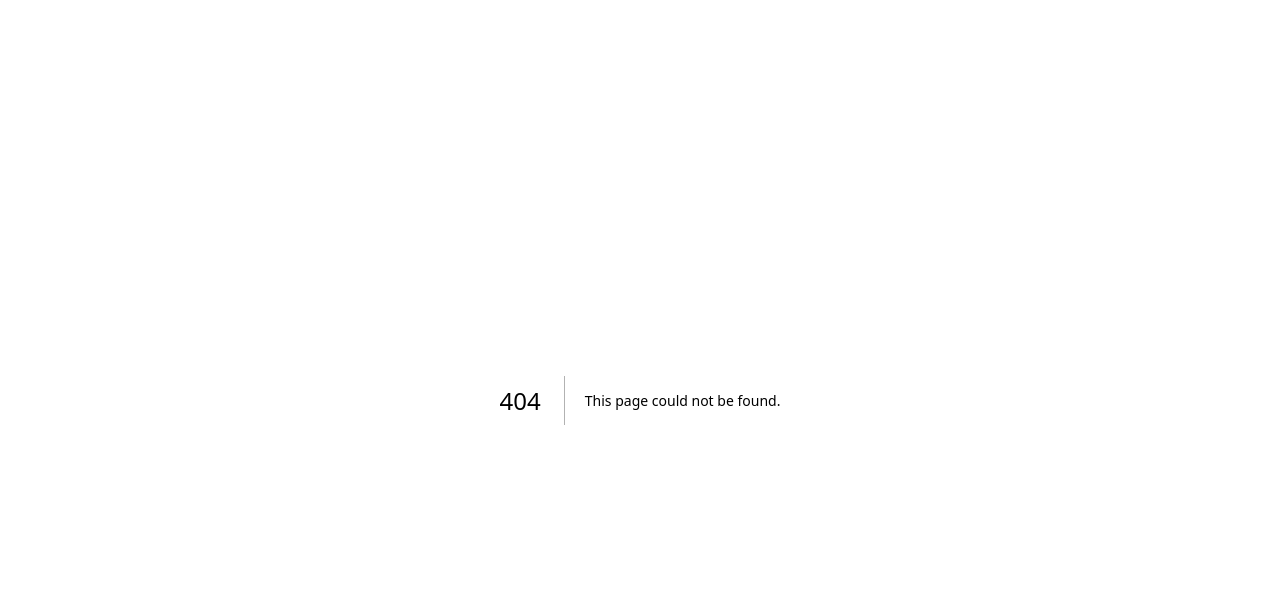
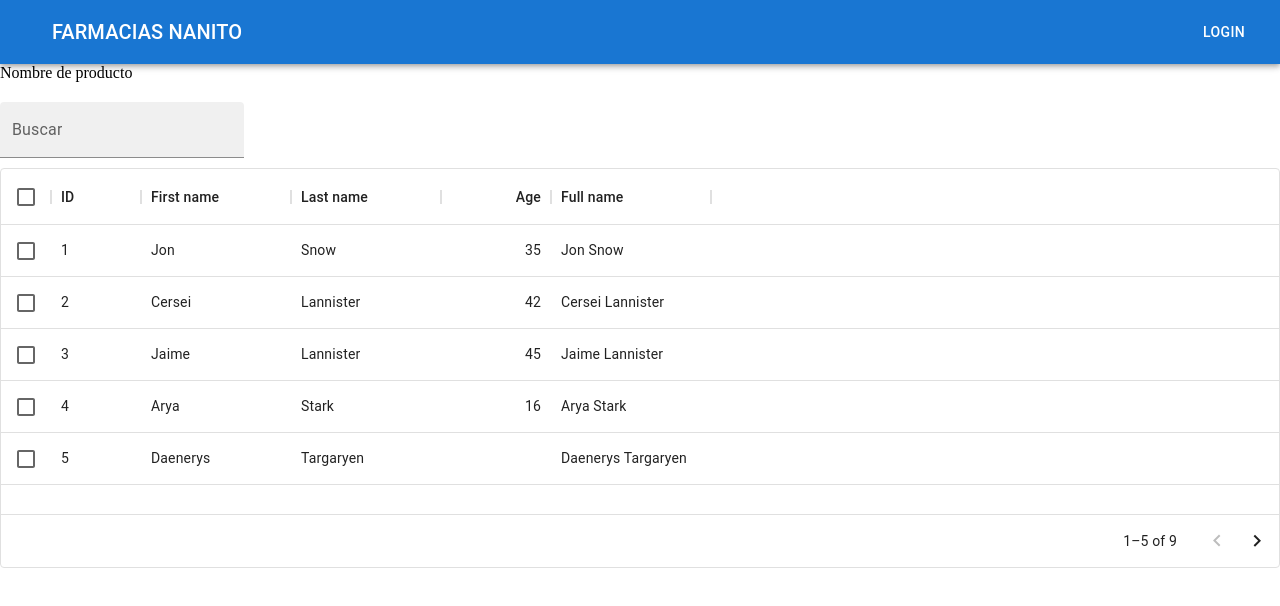
Before and after one commit to Laureanorosales/proyecto1, a Next.js app in the folder proyecto1/: page /medicamentos in a window 1280 px wide. Before the commit this address had no page. Shown: the top 606 px of the page. Built offline with nearby package versions, Linux system fonts and the light colour scheme.

Commit message:
tabla med

```diff
--- a/proyecto1/package.json
+++ b/proyecto1/package.json
@@ -12,6 +12,7 @@
     "@emotion/react": "^11.10.5",
     "@emotion/styled": "^11.10.5",
     "@mui/material": "^5.11.9",
+    "@mui/x-data-grid": "^5.17.25",
     "@next/font": "13.1.6",
     "axios": "^1.3.3",
     "cookie": "^0.5.0",
--- a/proyecto1/src/components/Login.js
+++ b/proyecto1/src/components/Login.js
@@ -1,13 +1,21 @@
-import React, { useState } from "react";
+import React from "react";
+//@mui
 import Box from "@mui/material/Box";
 import Button from "@mui/material/Button";
 import Typography from "@mui/material/Typography";
 import Modal from "@mui/material/Modal";
 import { TextField } from "@mui/material";
+//react-toastify
 import { ToastContainer, toast } from "react-toastify";
 import "react-toastify/dist/ReactToastify.css";
+//proptypes
 import propTypes from "prop-types";
+//axios
 import axios from "axios";
+//next
+import { useRouter } from "next/router";
+
+
 
 const style = {
   position: "absolute",
@@ -23,6 +31,7 @@ const style = {
 
 const Login = (props) => {
   const { isLogged, setIsLogged } = props;
+  const router = useRouter()
   const [open, setOpen] = React.useState(false);
   const [data, setData] = React.useState();
   const [logged, setLogged] = React.useState()
@@ -55,6 +64,9 @@ const Login = (props) => {
       localStorage.setItem("isLogged", true);
       toast.success("Bienvenido!");
       setOpen(false);
+      if(usuario.data.role === 'user'){
+        router.push('/homeuser')
+      }
     } catch (err) {
       console.log(err);
       toast.error(err.response.data.message);
@@ -63,12 +75,14 @@ const Login = (props) => {
     }
   };
 
+
 React.useEffect(()=>{
 const loginUser = localStorage.getItem('isLogged')
 setLogged(loginUser)
 const user = localStorage.getItem('user')
-setUserData(user.trim())
+setUserData(user?.trim())
 },[isLogged])
+
 
 const userInfo = JSON.parse(userData ? userData: null)
   return (
--- a/proyecto1/src/components/Navbar.js
+++ b/proyecto1/src/components/Navbar.js
@@ -1,12 +1,12 @@
-import React, { useState } from "react";
+import React, { useState, useEffect } from "react";
 import AppBar from "@mui/material/AppBar";
 import Box from "@mui/material/Box";
 import Toolbar from "@mui/material/Toolbar";
 import Typography from "@mui/material/Typography";
-import Button from "@mui/material/Button";
 import IconButton from "@mui/material/IconButton";
 // import MenuIcon from '@mui/icons-material/Menu';
 import Login from "./Login";
+
 
 const Navbar = () => {
   const [isLogged, setIsLogged] = useState(false);
@@ -22,7 +22,7 @@ const Navbar = () => {
             sx={{ mr: 2 }}
           ></IconButton>
           <Typography variant="h6" component="div" sx={{ flexGrow: 1 }}>
-            Tareas
+            FARMACIAS NANITO
           </Typography>
           <Login isLogged={isLogged} setIsLogged={setIsLogged} />
         </Toolbar>
@@ -31,4 +31,5 @@ const Navbar = () => {
   );
 };
 
+
 export default Navbar;
--- a/proyecto1/src/pages/api/medicamento.js
+++ b/proyecto1/src/pages/api/medicamento.js
@@ -19,7 +19,6 @@ export default async (req, res) => {
     case "GET":
       try {
         const { NombreMed, LaboratorioDes, Stock, Valor } = req.body;
-        console.log("medic", req.body);
         const medic = await medicamentos
           .findOne({ NombreMed })
           .select("NombreMed");
--- a/proyecto1/src/pages/index.js
+++ b/proyecto1/src/pages/index.js
@@ -1,5 +1,4 @@
 import React from "react"
-import { Button } from "@mui/material"
 import Navbar from "@/components/Navbar"
 
 export default function Home() {
@@ -7,7 +6,6 @@ export default function Home() {
 
     <div>
       <Navbar/>
-
     </div>
   )
 }
--- /dev/null
+++ b/proyecto1/src/pages/medicamentos.js
@@ -0,0 +1,78 @@
+import React from "react";
+import Navbar from "@/components/Navbar";
+import { TextField, Box } from "@mui/material";
+import { DataGrid } from "@mui/x-data-grid";
+
+const medicamentos = () => {
+  const columns = [
+    { field: "id", headerName: "ID", width: 90 },
+    {
+      field: "firstName",
+      headerName: "First name",
+      width: 150,
+      editable: true,
+    },
+    {
+      field: "lastName",
+      headerName: "Last name",
+      width: 150,
+      editable: true,
+    },
+    {
+      field: "age",
+      headerName: "Age",
+      type: "number",
+      width: 110,
+      editable: true,
+    },
+    {
+      field: "fullName",
+      headerName: "Full name",
+      description: "This column has a value getter and is not sortable.",
+      sortable: false,
+      width: 160,
+      valueGetter: (params) =>
+        `${params.row.firstName || ""} ${params.row.lastName || ""}`,
+    },
+  ];
+
+  const rows = [
+    { id: 1, lastName: "Snow", firstName: "Jon", age: 35 },
+    { id: 2, lastName: "Lannister", firstName: "Cersei", age: 42 },
+    { id: 3, lastName: "Lannister", firstName: "Jaime", age: 45 },
+    { id: 4, lastName: "Stark", firstName: "Arya", age: 16 },
+    { id: 5, lastName: "Targaryen", firstName: "Daenerys", age: null },
+    { id: 6, lastName: "Melisandre", firstName: null, age: 150 },
+    { id: 7, lastName: "Clifford", firstName: "Ferrara", age: 44 },
+    { id: 8, lastName: "Frances", firstName: "Rossini", age: 36 },
+    { id: 9, lastName: "Roxie", firstName: "Harvey", age: 65 },
+  ];
+
+  return (
+    <div>
+      <Navbar />
+      <div>
+        <p>Nombre de producto</p>
+
+        <TextField
+          sx={{ marginBottom: "10px", marginTop: "20px" }}
+          variant="filled"
+          label="Buscar"
+        />
+      </div>
+      <Box sx={{ height: 400, width: "100%" }}>
+        <DataGrid
+          rows={rows}
+          columns={columns}
+          pageSize={5}
+          rowsPerPageOptions={[5]}
+          checkboxSelection
+          disableSelectionOnClick
+          experimentalFeatures={{ newEditingApi: true }}
+        />
+      </Box>
+    </div>
+  );
+};
+
+export default medicamentos;
```
Also changed, not shown: proyecto1/src/pages/homeuser.js (added, +55 -0 lines), 1 other file (tests, documents, lock files or other folders).
